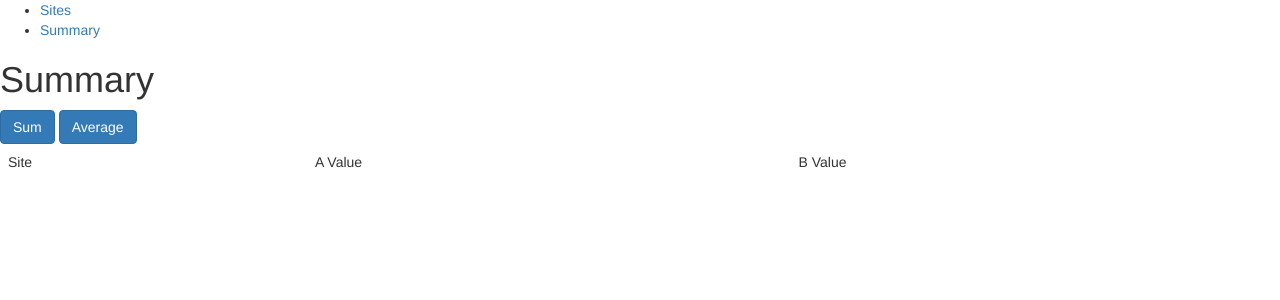
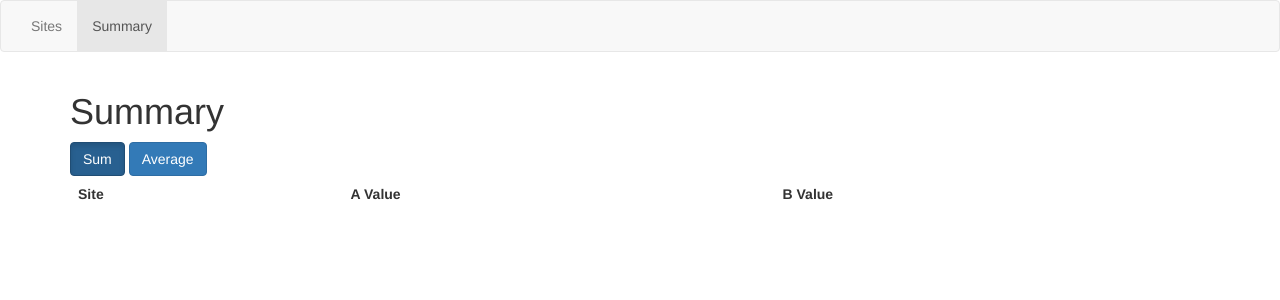
Before and after one commit to tomhoule/django-assignment, a Django app: page /summary in a window 1280 px wide. Shown: the top 300 px of the page. Run offline with Django 3.2, Linux system fonts and the light colour scheme; data that the repository does not hold is empty; some libraries are stand-ins or nearby versions.

Commit message:
Finish the HTML part

```diff
--- a/app/templates/assignment/base.html
+++ b/app/templates/assignment/base.html
@@ -6,12 +6,28 @@
         <link rel="stylesheet" href="https://maxcdn.bootstrapcdn.com/bootstrap/3.3.7/css/bootstrap.min.css" integrity="sha384-BVYiiSIFeK1dGmJRAkycuHAHRg32OmUcww7on3RYdg4Va+PmSTsz/K68vbdEjh4u" crossorigin="anonymous">
     </head>
     <body>
-        <nav>
-            <ul>
-                <li><a href="/sites">Sites</a></li>
-                <li><a href="/summary">Summary</a></li>
-            </ul>
+        <nav class="navbar navbar-default">
+            <div class="navbar-collapse collapse">
+                <ul class="nav navbar-nav">
+                    <li
+                        {% if active == "sites" %}class="active"{% endif %}
+                        role="presentation">
+                        <a href="/sites">
+                            Sites
+                        </a>
+                    </li>
+                    <li
+                        {% if "summary" in active %}class="active"{% endif %}
+                        role="presentation">
+                        <a href="/summary">
+                            Summary
+                        </a>
+                    </li>
+                </ul>
+            </div>
         </nav>
+        <div class="container">
         {% block content %}{% endblock %}
+        </div>
     </body>
 </html>
--- a/app/templates/assignment/sites.html
+++ b/app/templates/assignment/sites.html
@@ -2,13 +2,15 @@
 
 {% block content %}
 <h1>Sites</h1>
-    <ul>
+    <ul class="list-group">
         {% for site in sites %}
+        <li class="list-group-item">
             <a
                 class="site-row"
                 href="{{site.get_absolute_url}}">
                 {{site.name}} Site
             </a>
+        </li>
         {% endfor %}
     </ul>
 {% endblock %}
--- a/app/templates/assignment/summary.html
+++ b/app/templates/assignment/summary.html
@@ -3,18 +3,22 @@
 {% block content %}
 <h1>Summary</h1>
     <div>
-        <a href="/summary" class="btn btn-primary">
+        <a href="/summary"
+           class="btn btn-primary
+                  {% if active == "summary-sum" %}active{% endif %}">
             Sum
         </a>
-        <a href="/summary-average" class="btn btn-primary">
+        <a href="/summary-average"
+           class="btn btn-primary
+                  {% if active == "summary-average" %}active{% endif %}">
             Average
         </a>
     </div>
     <table class="table">
         <thead>
-            <td>Site</td>
-            <td>A Value</td>
-            <td>B Value</td>
+            <td><strong>Site</strong></td>
+            <td><strong>A Value</strong></td>
+            <td><strong>B Value</strong></td>
         </thead>
         <tbody>
         {% for row in rows %}
--- a/app/views.py
+++ b/app/views.py
@@ -8,6 +8,7 @@ def sites(request):
     The "home" page, with the list of sites.
     """
     context = {
+        "active": "sites",
         "sites": models.Site.objects.all()
     }
     return render(request, 'assignment/sites.html', context=context)
@@ -19,6 +20,7 @@ def site_page(request, id=None):
     """
     site = get_object_or_404(models.Site, pk=id)
     context = {
+        "active": "sites",
         "site": site,
         "entries": site.dataentry_set.all().order_by("date"),
     }
@@ -29,9 +31,9 @@ def summary_sums(request):
     """
     Summary table with the sums of A and B values for each site.
 
-    This view does the aggregation (join and sum operations) in python, which is
-    generally less safe and efficient than a db-level query like in the other
-    summary function.
+    This view does the aggregation (join and sum operations) in python, which
+    is generally less safe and efficient than a db-level query like in the
+    other summary function.
 
     This view calculates sums in python, which is fine if for some reason
     it cannot be done in the database, and the dataset is small. For something
@@ -39,8 +41,8 @@ def summary_sums(request):
     or an ad hoc C library. Furthermore, all data entries will be read in
     memory, which could be a problem on a large dataset.
 
-    On a more intricate or critical query, the query should be pulled in a utility
-    function so it can be easily unit-tested.
+    On a more intricate or critical query, the query should be pulled in a
+    utility function so it can be easily unit-tested.
 
     We check in test.py that we only query the database twice.
     """
@@ -58,7 +60,10 @@ def summary_sums(request):
             'b_value': sum(entry.b_value for entry in entry_set),
         })
 
-    context = {"rows": rows}
+    context = {
+        "active": "summary-sum",
+        "rows": rows,
+    }
     return render(request, 'assignment/summary.html', context=context)
 
 
@@ -66,9 +71,8 @@ def summary_averages(request):
     """
     Summary table with the average values of A and B for each site.
 
-    This view aggregates the data at the database level. A print(qs).query in the
-    interactive shell shows that the query simplifies to an efficient
-    JOIN.
+    This view aggregates the data at the database level. A print(qs).query in
+    the interactive shell shows that the query simplifies to an efficient JOIN.
     """
 
     rows = [{
@@ -79,5 +83,8 @@ def summary_averages(request):
             a_vals_avg=Avg('dataentry__a_value'),
             b_vals_avg=Avg('dataentry__b_value'))]
 
-    context = {"rows": rows}
+    context = {
+        "active": "summary-average",
+        "rows": rows
+    }
     return render(request, 'assignment/summary.html', context=context)
```
Also changed, not shown: app/templates/assignment/site_page.html (+5 -5 lines).
